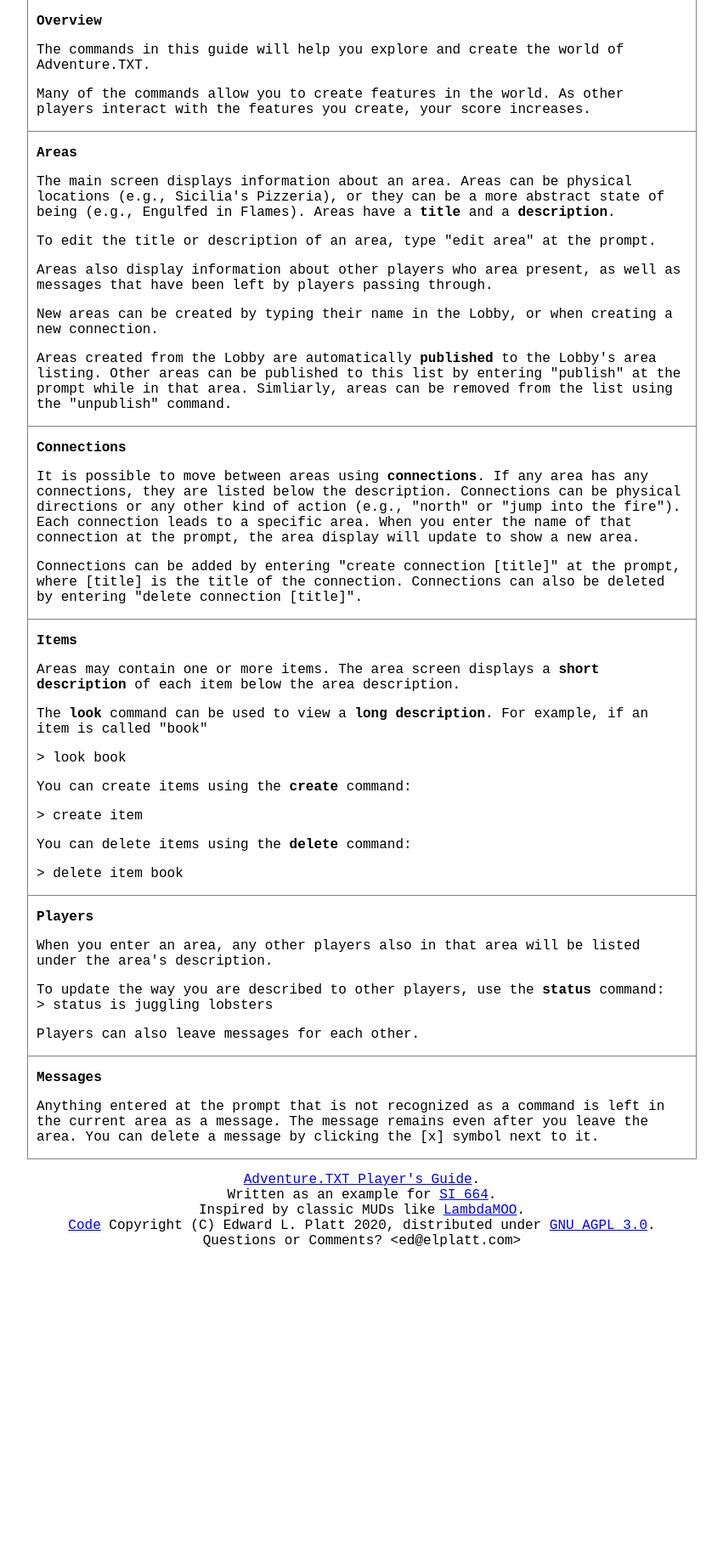
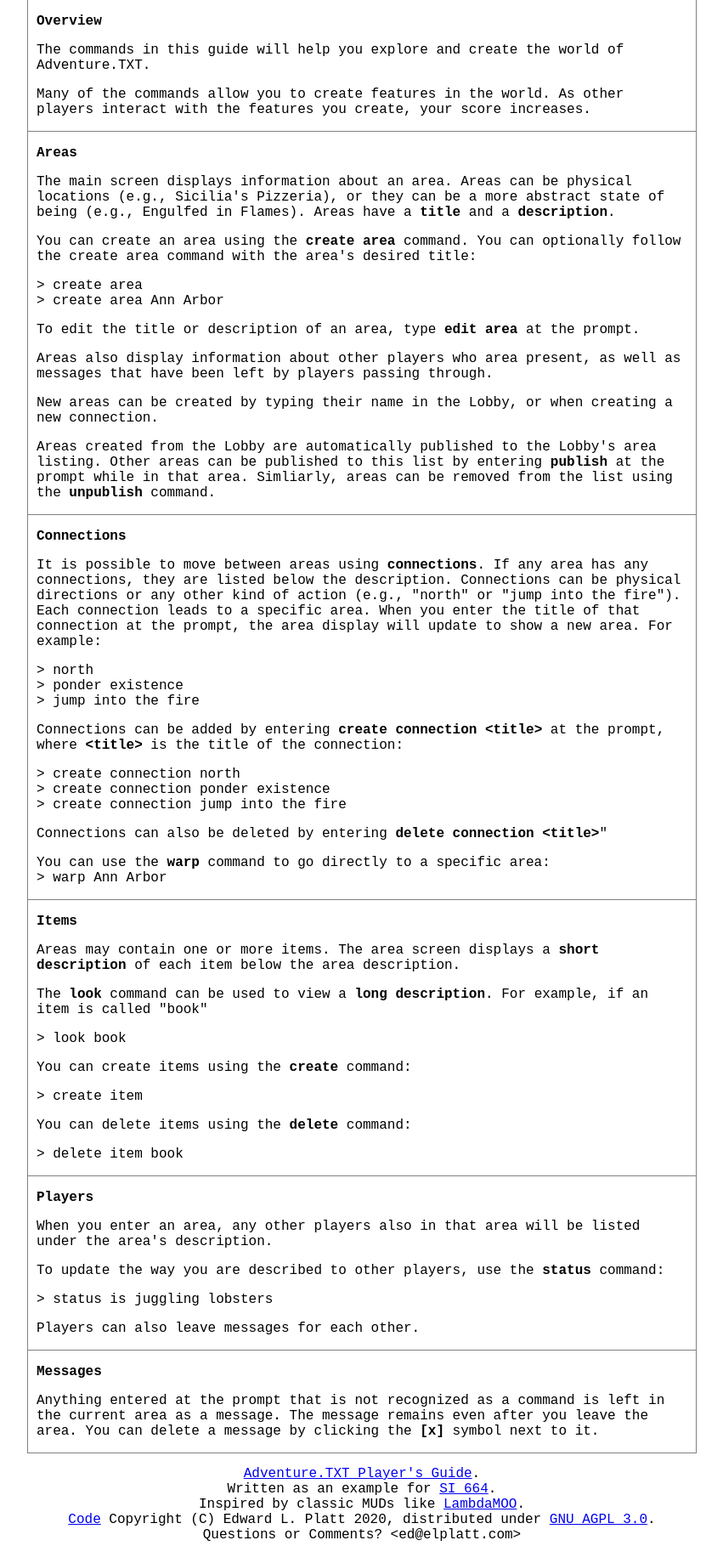
Before and after one commit to elplatt/Adventure664, a Django app: page /guide/ in a window 1280 px wide. Shown: the part 226-2065 px from the top of the page at 85% size, without its empty margins (214-1065 px from the left). Before the commit the page ends 1693 px from the top, so only its background shows below. Run offline with Django 3.2, Linux system fonts and the light colour scheme.

Commit message:
Update guide.

```diff
--- a/home/templates/home/guide.html
+++ b/home/templates/home/guide.html
@@ -20,15 +20,33 @@
 <div class="section">
 <h3 id="areas">Areas</h3>
 <p>The main screen displays information about an area. Areas can be physical locations (e.g., Sicilia's Pizzeria), or they can be a more abstract state of being (e.g., Engulfed in Flames). Areas have a <strong>title</strong> and a <strong>description</strong>.</p>
-<p>To edit the title or description of an area, type "edit area" at the prompt.</p>
+<p>You can create an area using the <strong>create area</strong> command. You can optionally follow the create area command with the area's desired title:</p>
+<p>
+&gt; create area<br/>
+&gt; create area Ann Arbor
+</p>
+<p>To edit the title or description of an area, type <strong>edit area</strong> at the prompt.</p>
 <p>Areas also display information about other players who area present, as well as messages that have been left by players passing through.</p>
 <p>New areas can be created by typing their name in the Lobby, or when creating a new connection.</p>
-<p>Areas created from the Lobby are automatically <strong>published</strong> to the Lobby's area listing. Other areas can be published to this list by entering "publish" at the prompt while in that area. Simliarly, areas can be removed from the list using the "unpublish" command.</p>
+<p>Areas created from the Lobby are automatically published to the Lobby's area listing. Other areas can be published to this list by entering <strong>publish</strong> at the prompt while in that area. Simliarly, areas can be removed from the list using the <strong>unpublish</strong> command.</p>
 </div>
 <div class="section">
 <h3 id="connections">Connections</h3>
-<p>It is possible to move between areas using <strong>connections</strong>. If any area has any connections, they are listed below the description. Connections can be physical directions or any other kind of action (e.g., "north" or "jump into the fire"). Each connection leads to a specific area. When you enter the name of that connection at the prompt, the area display will update to show a new area.</p>
-<p>Connections can be added by entering "create connection [title]" at the prompt, where [title] is the title of the connection. Connections can also be deleted by entering "delete connection [title]".</p>
+<p>It is possible to move between areas using <strong>connections</strong>. If any area has any connections, they are listed below the description. Connections can be physical directions or any other kind of action (e.g., "north" or "jump into the fire"). Each connection leads to a specific area. When you enter the title of that connection at the prompt, the area display will update to show a new area. For example:</p>
+<p>
+&gt; north<br/>
+&gt; ponder existence<br/>
+&gt; jump into the fire
+</p>
+<p>Connections can be added by entering <strong>create connection &lt;title&gt;</strong> at the prompt, where <strong>&lt;title&gt;</strong> is the title of the connection:</p>
+<p>
+&gt; create connection north<br/>
+&gt; create connection ponder existence<br/>
+&gt; create connection jump into the fire
+<p></p>Connections can also be deleted by entering <strong>delete connection &lt;title&gt;</strong>"</p>
+<p>You can use the <strong>warp</strong> command to go directly to a specific area:<br/>
+&gt; warp Ann Arbor
+</p>
 </div>
 <div class="section">
 <h3 id="items">Items</h3>
@@ -43,12 +61,15 @@
 <div class="section">
 <h3 id="players">Players</h3>
 <p>When you enter an area, any other players also in that area will be listed under the area's description.</p>
-<p>To update the way you are described to other players, use the <strong>status</strong> command:<br/>&gt; status is juggling lobsters</>
+<p>To update the way you are described to other players, use the <strong>status</strong> command:</p>
+<p>
+&gt; status is juggling lobsters
+</p>
 <p>Players can also leave messages for each other.</p>
 </div>
 <div class="section">
 <h3 id="messages">Messages</h3>
-<p>Anything entered at the prompt that is not recognized as a command is left in the current area as a message. The message remains even after you leave the area. You can delete a message by clicking the [x] symbol next to it.</p>
+<p>Anything entered at the prompt that is not recognized as a command is left in the current area as a message. The message remains even after you leave the area. You can delete a message by clicking the <strong>[x]</strong> symbol next to it.</p>
 </div>
 
 {% endblock %}
```
